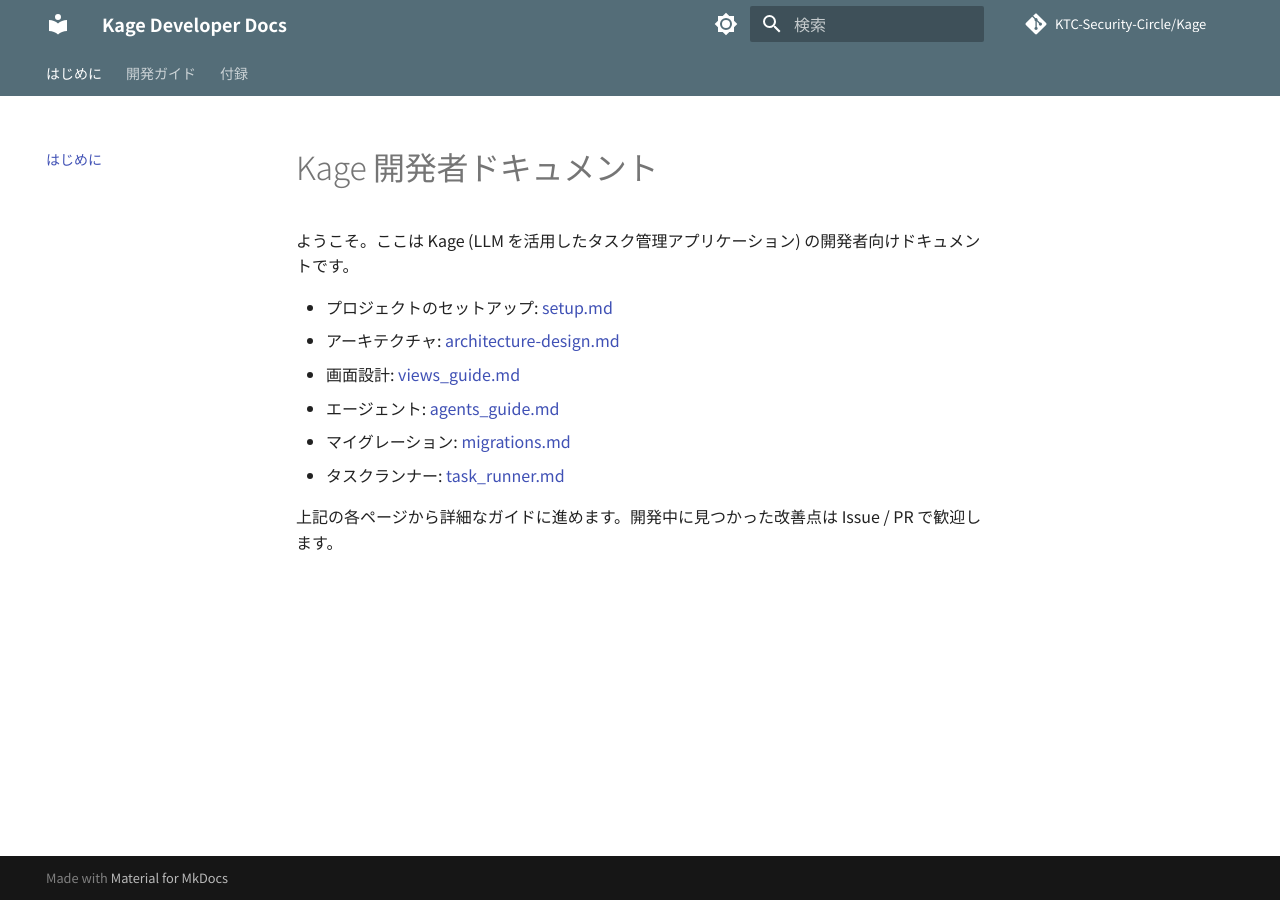
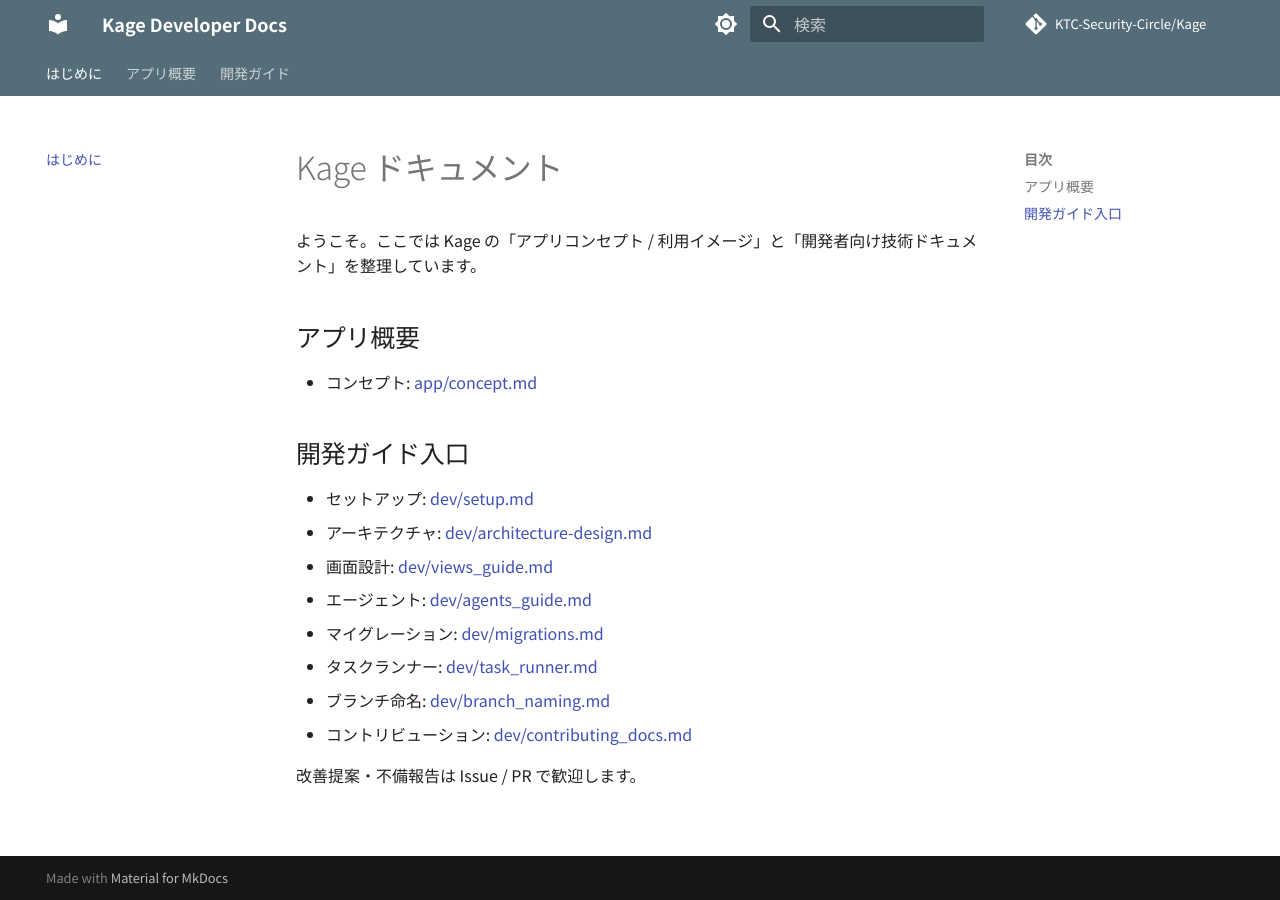
Before and after one commit to KTC-Security-Circle/Kage, an MkDocs documentation site: the page built from docs/index.md, in a window 1280 px wide. Built offline with MkDocs 1.6.1 and Material for MkDocs 9.7.7, drawn with Linux system fonts in a browser that asks for light colours; comment, search, counter and statistics services are not loaded.

Commit message:
docsのディレクトリ構造を変更

```diff
--- /dev/null
+++ b/docs/app/concept.md
@@ -0,0 +1,81 @@
+# アプリコンセプトドキュメント：Kage
+
+## はじめに
+
+### 概要
+
+「Kage」は、AI PC (NPU 搭載 PC) の能力を最大限に活用し、完全オフライン環境で動作する革新的な Windows 向けタスク管理アプリケーションです。GTD (Getting Things Done) メソッドの思想に基づき、AI がユーザー一人ひとりの「人となり」や働き方を深く理解。ユーザーが本来の業務に集中できるよう、まるで「影」のように寄り添い、生産性の最大化を支援します。
+
+### 解決したい課題
+
+GTD は強力な手法ですが、実践には手間が伴います。また、現代のビジネスパーソンは以下のような、より深刻な課題にも直面しています。
+
+#### GTD の実践における課題
+
+- 収集・整理の煩雑さ: すべての「気になること」を収集し、分類・整理するプロセスが手間で習慣化が難しい。
+- 判断疲れ: 「次に取るべき行動は？」といった判断の連続で疲弊してしまう。
+- 形骸化するレビュー: 週次レビューなどが重要である一方、多忙により形骸化しがち。
+
+#### 現代の働き方における課題
+
+- セキュリティ懸念: 機密情報や個人データをクラウドへアップロードすることへの不安。
+- インターネット環境への依存: 常時オンラインが困難な作業環境や、接続自体が許可されないケース。
+- 情報過多と集中阻害: 多くのツールや通知が、かえって業務の集中を妨げている。
+
+「Kage」は、これらの課題を、ローカルで動作する AI アシスタントがバックグラウンドで解決します。
+
+## コンセプト
+
+### アプリ名「Kage」
+
+「ユーザーのパフォーマンスを、まるで影のように、意識させずに支える存在」
+AI が前面に出るのではなく、静かに、しかし確実にユーザーの生産性向上をサポートします。
+
+### GTD × プロアクティブ AI
+
+ユーザーは GTD の基本的な流れに沿ってタスクを入力するだけ。その裏側で AI アシスタント「Kage AI」が、ユーザーの日々の業務パターン、作業時間、タスク内容、さらにはメモから読み取れる感情の機微までをローカル環境で学習・分析します。これにより、一人ひとりに最適化されたプロアクティブ（先回りした）なサポートを実現します。ユーザーが AI とチャットで対話する必要はありません。
+
+## ターゲットユーザー
+
+- セキュリティや作業環境により、インターネット利用に制限のあるビジネスパーソン
+- 例：官公庁、金融機関、法務、研究開発職など、機密情報を扱う職種。
+- ペルソナ例：市役所勤務 2 年目の職員。普段はインターネットから隔離された PC で作業し、紙の ToDo リストでタスク管理を行っている。業務プロセスの非効率さに課題を感じつつも、セキュリティポリシーからクラウドサービスの利用が難しい。
+- GTD に興味がある、または挫折経験のあるすべての人
+- AI 技術に関心はあるが、情報漏洩リスクから導入をためらっている層
+
+## 提供価値
+
+- セキュアな AI 活用: 完全オフライン動作により、情報漏洩リスクを気にせず AI の恩恵を享受できます。
+- ストレスフリーな作業環境: AI はバックグラウンドで静かに動作。必要な時にだけ的確なサポートを提供し、ユーザーは業務に没頭できます。
+- 高度なパーソナライズ: ユーザーの「人となり」を AI が学習し、真に自分に合った秘書のようなサポートを実現します。
+- 業務効率の飛躍的向上: タスクの細分化や優先順位付けなどを AI が支援し、抜け漏れや判断疲れを削減します。
+
+## 主な機能
+
+### GTD の 5 ステップをサポートする基本機能
+
+- インボックス (収集)
+- タスク処理・整理
+- プロジェクト管理
+- コンテキスト管理 (@PC, @外出先など)
+- レビュー
+
+### AI アシスト機能 (Kage AI)
+
+- 自動整理: インボックスのタスク内容を解析し、適切なプロジェクトやコンテキストを自動で提案。
+- アクションの分解: 「企画書を作成」といった大きなタスクを、「資料収集」「構成案作成」といった具体的な「次のアクション」に分解することを提案。
+- パーソナライズされた優先順位のサジェスト: 期限や関連性に加え、ユーザーの作業パターン（集中できる時間帯など）や、タスクに紐づくメモの感情（ポジティブ/ネガティブ）を分析。「気が重いタスク」の早期処理を促すなど、ユーザーの心理状態にも配慮した提案を行います。
+- スマート通知: ユーザーの作業を中断させないよう、アプリ起動時やタスク完了時など、自然なタイミングで控えめに提案や通知を行います。
+
+## UI/UX デザイン
+
+- シンプル＆モダン: 集中を妨げない、ミニマルで洗練されたデザイン。
+- AI が前面に出ないインターフェース: AI は吹き出しなどで状況に応じた一言コメントを表示する程度の、控えめな存在感を維持します。
+- キーボード中心の操作性: ほとんどの操作がキーボードショートカットで完結。
+- 軽快な動作: ネイティブアプリならではのストレスのない動作。
+
+## 技術的な特徴
+
+- 完全オフライン動作: インターネット接続は一切不要。全てのデータ処理と AI 分析はローカル PC 内で完結します。
+- AI PC 特化設計: OpenVINO™ などを活用し、NPU 上で高度な AI 処理を高速に実行。ユーザーのメイン作業を阻害することなく、バックグラウンドで AI が思考します。
+- プライバシー・ファースト: ユーザーデータはすべてローカル PC に保存。外部に送信されることはありません。
--- a/docs/index.md
+++ b/docs/index.md
@@ -1,12 +1,20 @@
-# Kage 開発者ドキュメント
+# Kage ドキュメント
 
-ようこそ。ここは Kage (LLM を活用したタスク管理アプリケーション) の開発者向けドキュメントです。
+ようこそ。ここでは Kage の「アプリコンセプト / 利用イメージ」と「開発者向け技術ドキュメント」を整理しています。
 
-- プロジェクトのセットアップ: [setup.md](setup.md)
-- アーキテクチャ: [architecture-design.md](architecture-design.md)
-- 画面設計: [views_guide.md](views_guide.md)
-- エージェント: [agents_guide.md](agents_guide.md)
-- マイグレーション: [migrations.md](migrations.md)
-- タスクランナー: [task_runner.md](task_runner.md)
+## アプリ概要
 
-上記の各ページから詳細なガイドに進めます。開発中に見つかった改善点は Issue / PR で歓迎します。
+- コンセプト: [app/concept.md](app/concept.md)
+
+## 開発ガイド入口
+
+- セットアップ: [dev/setup.md](dev/setup.md)
+- アーキテクチャ: [dev/architecture-design.md](dev/architecture-design.md)
+- 画面設計: [dev/views_guide.md](dev/views_guide.md)
+- エージェント: [dev/agents_guide.md](dev/agents_guide.md)
+- マイグレーション: [dev/migrations.md](dev/migrations.md)
+- タスクランナー: [dev/task_runner.md](dev/task_runner.md)
+- ブランチ命名: [dev/branch_naming.md](dev/branch_naming.md)
+- コントリビューション: [dev/contributing_docs.md](dev/contributing_docs.md)
+
+改善提案・不備報告は Issue / PR で歓迎します。
--- a/mkdocs.yml
+++ b/mkdocs.yml
@@ -39,16 +39,17 @@
 
 nav:
   - はじめに: index.md
+  - アプリ概要:
+      - コンセプト: app/concept.md
   - 開発ガイド:
-      - セットアップ: setup.md
-      - アーキテクチャ: architecture-design.md
-      - 画面設計: views_guide.md
-      - エージェント: agents_guide.md
-      - マイグレーション: migrations.md
-      - タスクランナー: task_runner.md
-      - ブランチ命名: branch_naming.md
-  - 付録:
-      - コントリビューション: contributing_docs.md
+      - セットアップ: dev/setup.md
+      - アーキテクチャ: dev/architecture-design.md
+      - 画面設計: dev/views_guide.md
+      - エージェント: dev/agents_guide.md
+      - マイグレーション: dev/migrations.md
+      - タスクランナー: dev/task_runner.md
+      - ブランチ命名: dev/branch_naming.md
+      - コントリビューション: dev/contributing_docs.md
 
 plugins:
   - search
```
Also changed, not shown: docs/dev/agents_guide.md (renamed from docs/agents_guide.md), docs/dev/architecture-design.md (renamed from docs/architecture-design.md), docs/dev/branch_naming.md (renamed from docs/branch_naming.md), docs/dev/contributing_docs.md (renamed from docs/contributing_docs.md), docs/dev/migrations.md (renamed from docs/migrations.md), docs/dev/setup.md (renamed from docs/setup.md), docs/dev/task_runner.md (renamed from docs/task_runner.md), docs/dev/views_guide.md (renamed from docs/views_guide.md).
